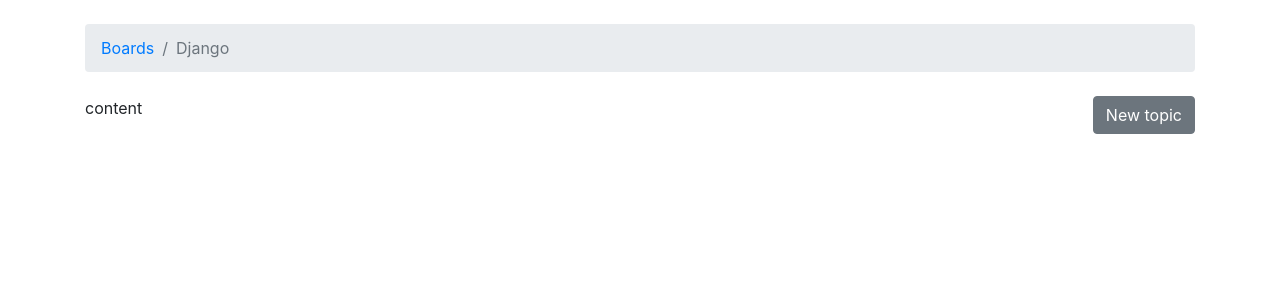
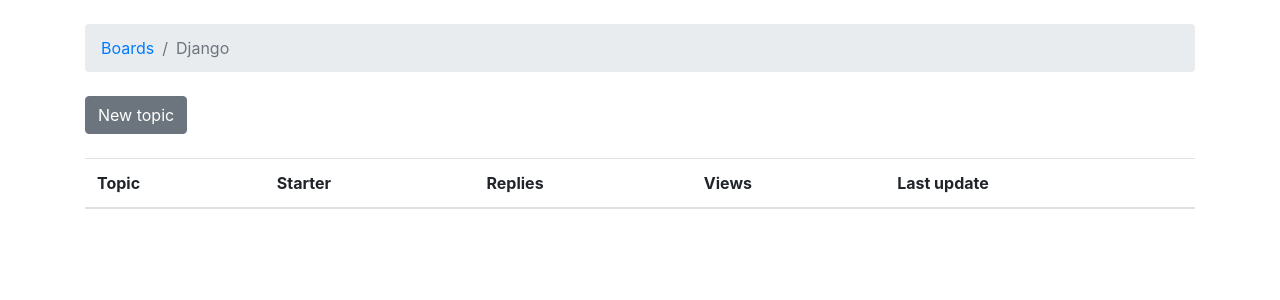
Before and after one commit to dabutvin/learn-django, a Django app: page /boards/1/ in a window 1280 px wide. Shown: the part 56-356 px from the top of the page. Run offline with Django 3.2, Linux system fonts and the light colour scheme; data comes from the database, SQL or seed files in the repository; both versions use the stored data as it was after the commit; lists and menus that the app fills with data are empty; some libraries are stand-ins or nearby versions.

Commit message:
render the topics for each board

```diff
--- a/templates/topics.html
+++ b/templates/topics.html
@@ -10,6 +10,29 @@
 {% endblock %}
 
 {% block content %}
-<a class="btn btn-secondary float-right" href="/boards/{{board.pk}}/new">New topic</a>
-<p>content</p>
+<div class="mb-4">
+    <a class="btn btn-secondary" href="/boards/{{board.pk}}/new">New topic</a>
+</div>
+<table class="table">
+    <thead>
+        <tr>
+            <th>Topic</th>
+            <th>Starter</th>
+            <th>Replies</th>
+            <th>Views</th>
+            <th>Last update</th>
+        </tr>
+    </thead>
+    <tbody>
+        {% for topic in board.topics.all %}
+        <tr>
+            <td>{{ topic.subject }}</td>
+            <td>{{ topic.starter.username }}</td>
+            <td>0</td>
+            <td>0</td>
+            <td>{{ topic.last_updated }}</td>
+        </tr>
+        {% endfor %}
+    </tbody>
+</table>
 {% endblock %}
```
Also changed, not shown: boards/tests.py (+42 -2 lines), db.sqlite3.
